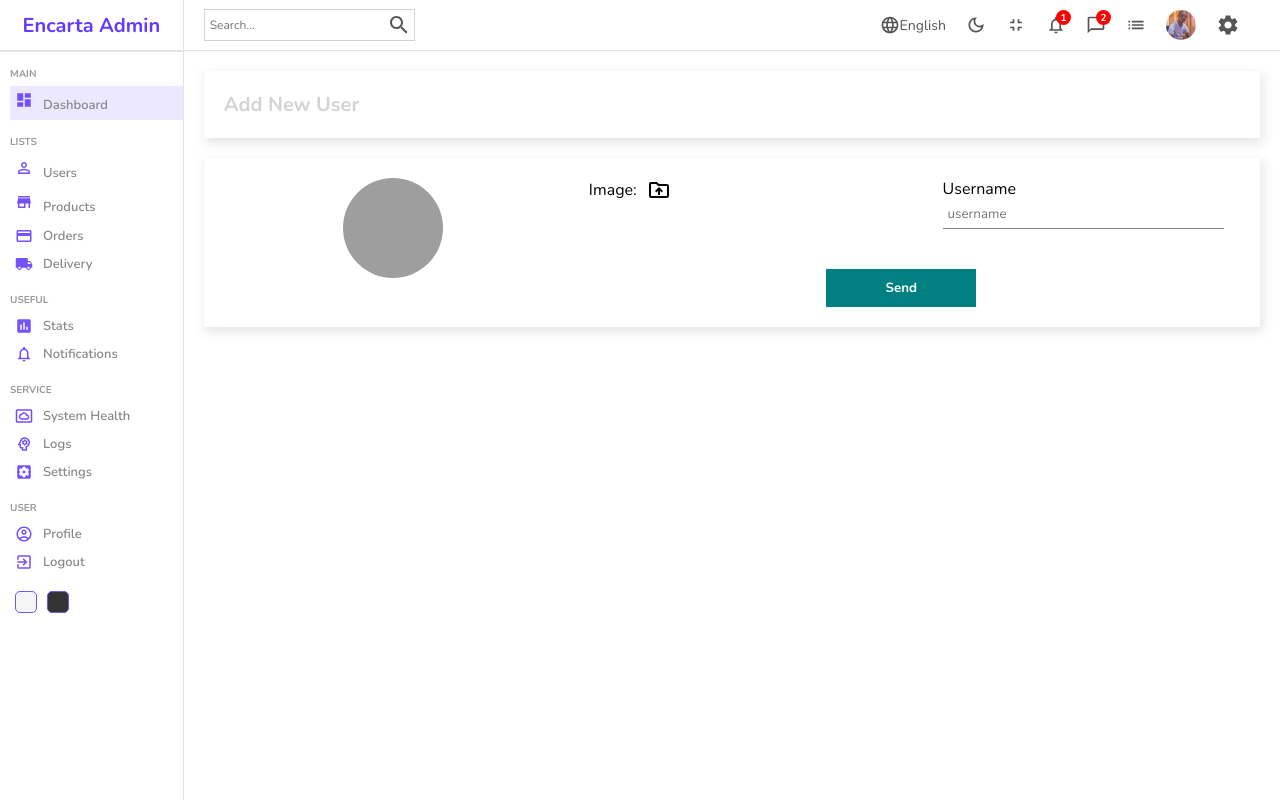
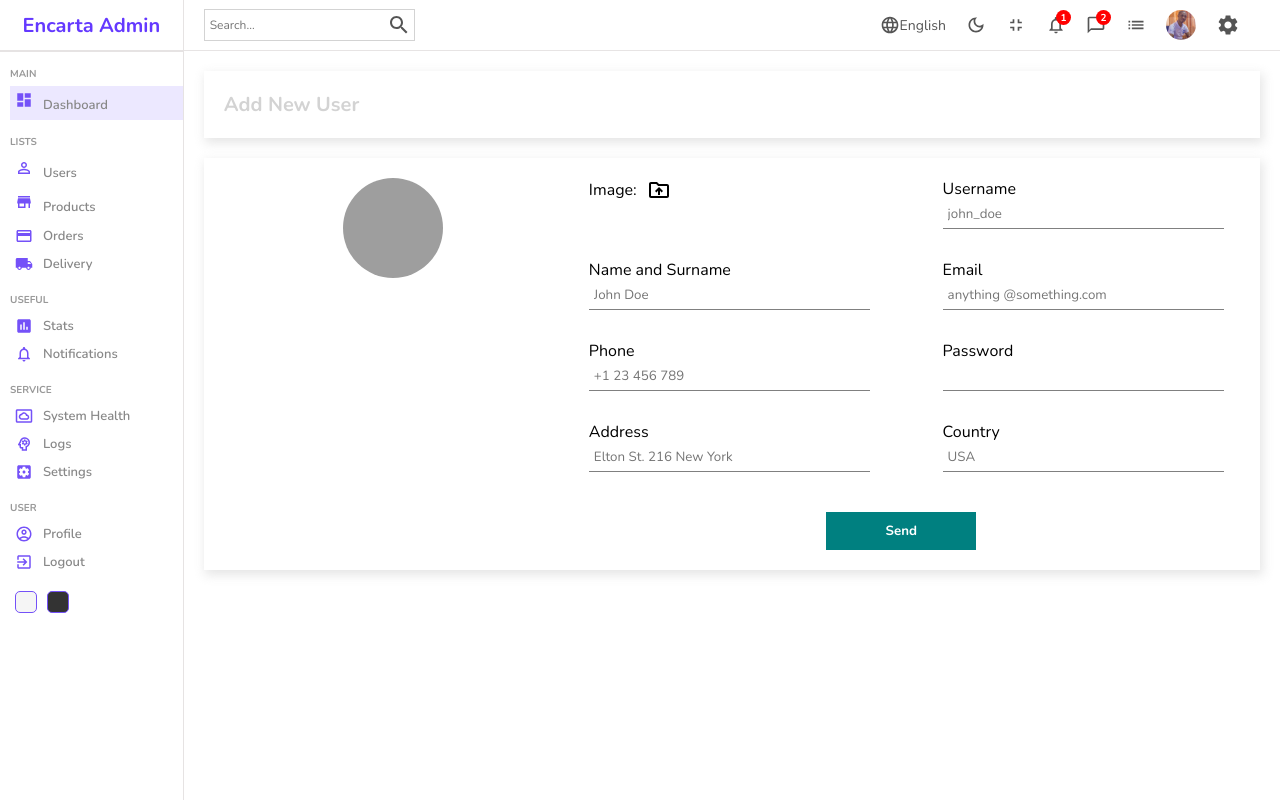
Before and after one commit to anyars-encarta/dashboard-admin, a React (Create React App) app: page /users/new in a window 1280 px wide. Built offline with nearby package versions, Linux system fonts and the light colour scheme; grey boxes are pictures that could not be loaded.

Commit message:
Add dynamic input fields

```diff
--- a/src/pages/new/New.jsx
+++ b/src/pages/new/New.jsx
@@ -2,9 +2,10 @@ import React from 'react';
 import Sidebar from '../../components/sidebar/Sidebar';
 import Navbar from '../../components/navbar/Navbar';
 import { DriveFolderUploadOutlined } from '@mui/icons-material';
+import { userInputs, productInputs } from '../../constants/formSource';
 import './new.scss';
 
-const New = ({ inputs, title }) => {
+const New = ({ inputs, title, type }) => {
   return (
     <div className='new'>
       <Sidebar />
@@ -24,13 +25,16 @@ const New = ({ inputs, title }) => {
             <form>
               <div className="formInput">
                 <label for="file">Image: <DriveFolderUploadOutlined className='icon' /></label>
-                <input id='file' type="file" style={{ display: 'none'}}/>
+                <input id='file' type="file" style={{ display: 'none' }} />
               </div>
 
-              <div className="formInput">
-                <label for="username">Username</label>
-                <input id='username' type="text" placeholder='username' />
-              </div>
+              {inputs.map(input => (
+                <div className="formInput" key={input.id}>
+                  <label for="username">{input.label}</label>
+                  <input id='username' type={input.type} placeholder={input.placeholder} />
+                </div>
+              ))}
+
 
               <button>Send</button>
             </form>
```
